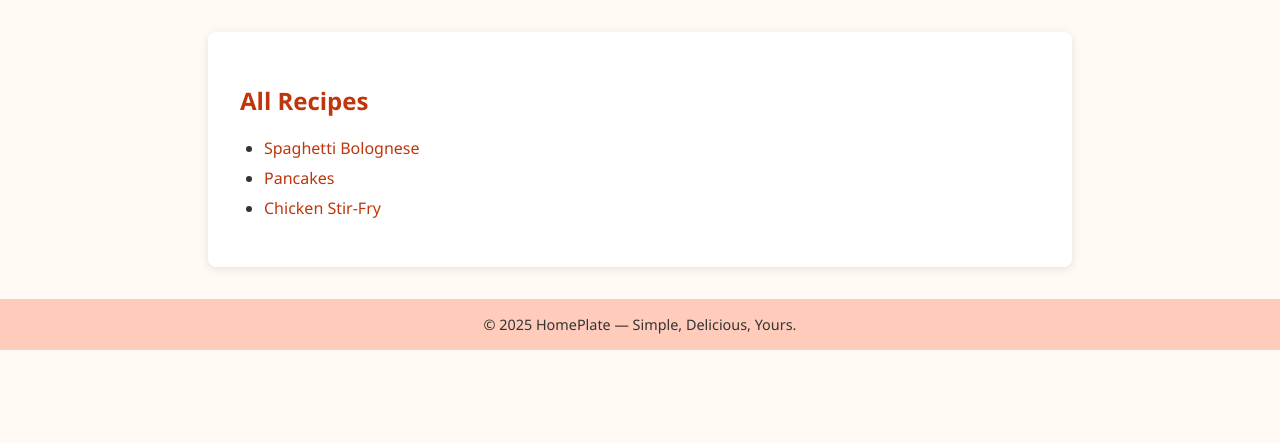
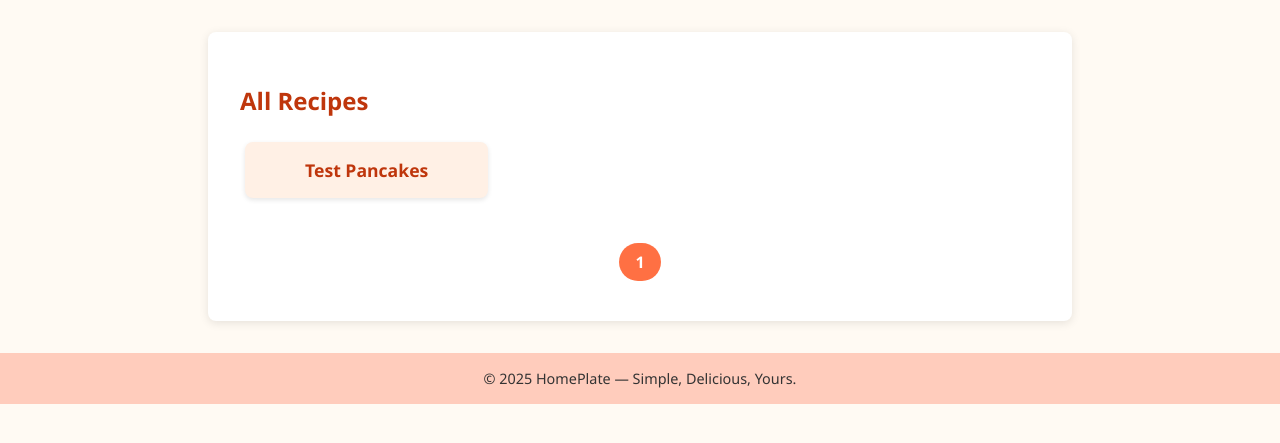
Before and after one commit to CS5800-Summer2025-MD/homeplate, a Flask app: page / in a window 1280 px wide. Shown: the part 140-583 px from the top of the page. Run offline with Flask 3, Linux system fonts and the light colour scheme.

Commit message:
ui changes

```diff
--- a/app.py
+++ b/app.py
@@ -5,6 +5,7 @@ from flask import Flask, render_template, request, redirect, url_for
 app = Flask(__name__)
 
 DATA_FILE = 'recipes.json'
+RECIPES_PER_PAGE = 6
 
 def load_recipes():
     if os.path.exists(DATA_FILE):
@@ -19,13 +20,18 @@ def save_recipes():
 recipes = load_recipes()
 
 @app.route('/')
-def index():
-    return render_template('index.html', recipes=recipes)
+@app.route('/page/<int:page>')
+def index(page=1):
+    start = (page - 1) * RECIPES_PER_PAGE
+    end = start + RECIPES_PER_PAGE
+    total_pages = (len(recipes) + RECIPES_PER_PAGE - 1) // RECIPES_PER_PAGE
+    paginated = recipes[start:end]
+    return render_template('index.html', recipes=paginated, page=page, total_pages=total_pages)
 
 @app.route('/recipe/<int:recipe_id>')
 def recipe(recipe_id):
     if 0 <= recipe_id < len(recipes):
-        return render_template('recipe.html', recipe=recipes[recipe_id])
+        return render_template('recipe.html', recipe=recipes[recipe_id], recipe_id=recipe_id)
     return "Recipe not found", 404
 
 @app.route('/add', methods=['GET', 'POST'])
@@ -43,5 +49,12 @@ def add_recipe():
         return redirect(url_for('index'))
     return render_template('add_recipe.html')
 
+@app.route('/delete/<int:recipe_id>', methods=['POST'])
+def delete_recipe(recipe_id):
+    if 0 <= recipe_id < len(recipes):
+        del recipes[recipe_id]
+        save_recipes()
+    return redirect(url_for('index'))
+
 if __name__ == '__main__':
     app.run(debug=True)
--- a/recipes.json
+++ b/recipes.json
@@ -1,17 +1,7 @@
 [
   {
-    "title": "Spaghetti Bolognese",
-    "ingredients": "Spaghetti, Ground beef, Tomato sauce, Onion, Garlic, Olive oil, Salt, Pepper",
-    "instructions": "Cook spaghetti. In another pan, cook beef with onion and garlic, add tomato sauce and season. Combine and serve."
-  },
-  {
-    "title": "Pancakes",
-    "ingredients": "Flour, Milk, Eggs, Sugar, Baking powder, Salt, Butter",
-    "instructions": "Mix dry ingredients. Add milk and eggs. Stir into batter. Cook on greased skillet until golden brown."
-  },
-  {
-    "title": "Chicken Stir-Fry",
-    "ingredients": "Chicken breast, Bell peppers, Broccoli, Soy sauce, Garlic, Ginger, Oil",
-    "instructions": "Cut chicken and veggies. Stir-fry garlic, ginger, chicken, then veggies. Add soy sauce. Cook until done."
+    "title": "Test Pancakes",
+    "ingredients": "Flour, Eggs, Milk",
+    "instructions": "Mix and cook"
   }
 ]
--- a/static/styles.css
+++ b/static/styles.css
@@ -68,3 +68,63 @@ footer {
     color: #333;
     margin-top: 2rem;
 }
+.recipe-card {
+    padding: 1rem;
+    background-color: #fff0e5;
+    border-radius: 8px;
+    box-shadow: 0 2px 5px rgba(0,0,0,0.1);
+    text-align: center;
+    font-weight: bold;
+    font-size: 1.1rem;
+    transition: transform 0.2s ease;
+     margin: 5px;
+}
+.recipe-card:hover {
+    transform: translateY(-3px);
+    background-color: #ffe5cc;
+}
+.recipe-grid {
+  display: grid;
+  /* Exactly 3 columns */
+  grid-template-columns: repeat(3, 1fr);
+  /* 20px gap between both rows and columns */
+  gap: 20px;
+  margin-top: 1rem;
+}
+/* Horizontal, pill-style pagination */
+.pagination {
+  display: flex;
+  flex-direction: row;
+  justify-content: center;
+  align-items: center;
+  margin-top: 2rem;
+  overflow-x: auto;      /* allow scroll if too many pages */
+  white-space: nowrap;    /* keep all pills on one line */
+  padding: 0.5rem 0;
+}
+
+.page-link, .current-page {
+  display: inline-block;
+  margin: 0 5px;
+  padding: 8px 16px;      /* wider to look like pills */
+  border-radius: 999px;   /* fully rounded */
+  font-weight: bold;
+  text-decoration: none;
+  white-space: nowrap;
+}
+
+.page-link {
+  background-color: #ffe5cc;
+  color: #333;
+  border: 1px solid #ff7043;
+  transition: background-color 0.2s ease;
+}
+
+.page-link:hover {
+  background-color: #ffeddd;
+}
+
+.current-page {
+  background-color: #ff7043;
+  color: white;
+}
--- a/templates/index.html
+++ b/templates/index.html
@@ -1,12 +1,35 @@
 {% extends "base.html" %}
 {% block title %}All Recipes{% endblock %}
 {% block content %}
-<h2>All Recipes</h2>
-<ul>
-  {% for recipe in recipes %}
-    <li><a href="{{ url_for('recipe', recipe_id=loop.index0) }}">{{ recipe.title }}</a></li>
-  {% else %}
-    <li>No recipes yet.</li>
-  {% endfor %}
-</ul>
+  <section class="recipes-section">
+    <h2 class="section-title">All Recipes</h2>
+
+    <div class="recipe-grid">
+      {% for recipe in recipes %}
+        <div class="recipe-card">
+          <a href="{{ url_for('recipe', recipe_id=loop.index0 + (page - 1) * 6) }}">
+            {{ recipe.title }}
+          </a>
+        </div>
+      {% else %}
+        <p class="no-recipes">No recipes yet. <a href="{{ url_for('add_recipe') }}">Add one now</a>!</p>
+      {% endfor %}
+    </div>
+
+    <div class="pagination">
+      {% if page > 1 %}
+        <a class="page-link" href="{{ url_for('index', page=page-1) }}">&laquo; Previous</a>
+      {% endif %}
+      {% for p in range(1, total_pages+1) %}
+        {% if p == page %}
+          <span class="current-page">{{ p }}</span>
+        {% else %}
+          <a class="page-link" href="{{ url_for('index', page=p) }}">{{ p }}</a>
+        {% endif %}
+      {% endfor %}
+      {% if page < total_pages %}
+        <a class="page-link" href="{{ url_for('index', page=page+1) }}">Next &raquo;</a>
+      {% endif %}
+    </div>
+  </section>
 {% endblock %}
--- a/templates/recipe.html
+++ b/templates/recipe.html
@@ -6,4 +6,7 @@
 <p>{{ recipe.ingredients }}</p>
 <h3>Instructions</h3>
 <p>{{ recipe.instructions }}</p>
+<form method="POST" action="{{ url_for('delete_recipe', recipe_id=recipe_id) }}">
+  <button type="submit" onclick="return confirm('Are you sure you want to delete this recipe?')">Delete Recipe</button>
+</form>
 {% endblock %}
```
Also changed, not shown: tests/test_app.py (added).
